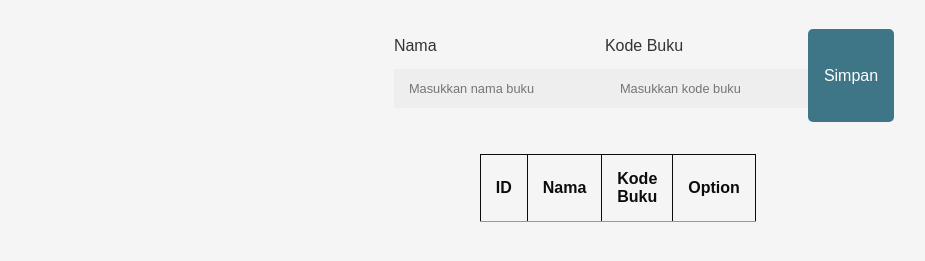
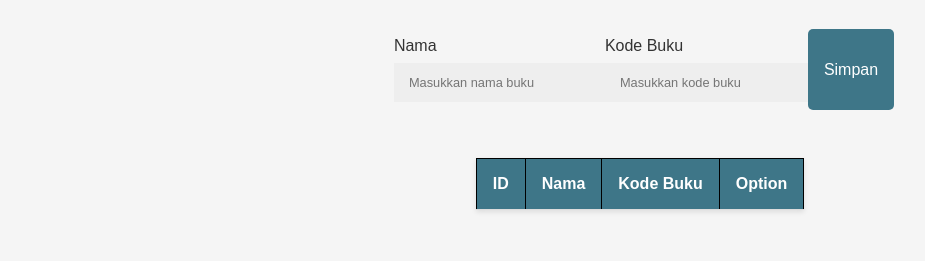
Before and after one commit to nugrohoizzan/Project-Prak-TCC, a plain HTML site: page buku.html in a window 1280 px wide. Shown: the part 147-408 px from the top of the page, without its empty margins (0-925 px from the left). Drawn offline with nearby package versions, Linux system fonts and the light colour scheme; no server answers.

Commit message:
pembaruan

```diff
--- a/buku.html
+++ b/buku.html
@@ -60,7 +60,6 @@
         background-color: #eee;
         border: none;
         padding: 12px 15px;
-        margin: 6px 0;
         width: 100%;
         font-size: 0.8rem;
       }
@@ -77,29 +76,33 @@
       }
 
       button:hover {
-        background-color: #45a049;
+        background-color: #67a7bd;
       }
 
       table {
+        width: 100%;
         border-collapse: collapse;
-      width: 80%;
-      opacity: 95%;
+        margin-top: 1rem;
+        box-shadow: 0 2px 5px rgba(0, 0, 0, 0.1);
       }
-    tr {
-      background-color: #f5f5f5;
+
+      th, td {
+        padding: 1rem;
+        text-align: left;
+        border-bottom: 1px solid #ddd;
       }
-    th{
-      padding: 15px;
-      text-align: left;
-      border-bottom: 1px solid rgb(157, 143, 143);
+
+      th {
+        background-color: #3e7688;
+        color: white;
       }
-    td {
-      padding: 15px;
-      text-align: left;
-      border-bottom: 1px solid #ccc;
+
+      tr:hover {
+        background-color: #f1f1f1;
       }
-    tr:hover {
-      background-color: #3e7688;
+
+      tr:nth-child(even) {
+        background-color: #f9f9f9;
       }
     </style>
   </head>
```
Also changed, not shown: pengunjung.html (+24 -23 lines). Lines whose indentation alone changed are shown as unchanged.
